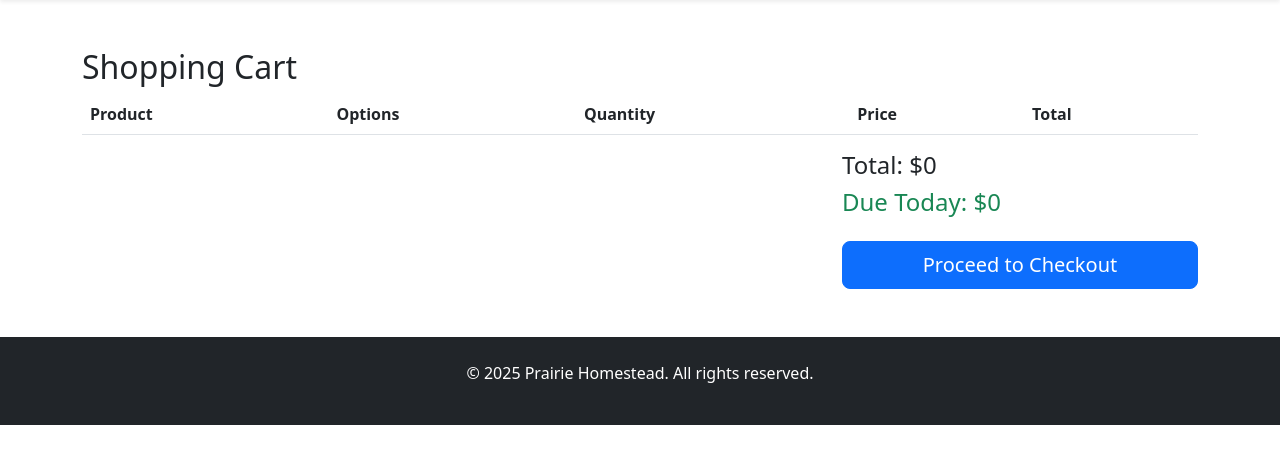
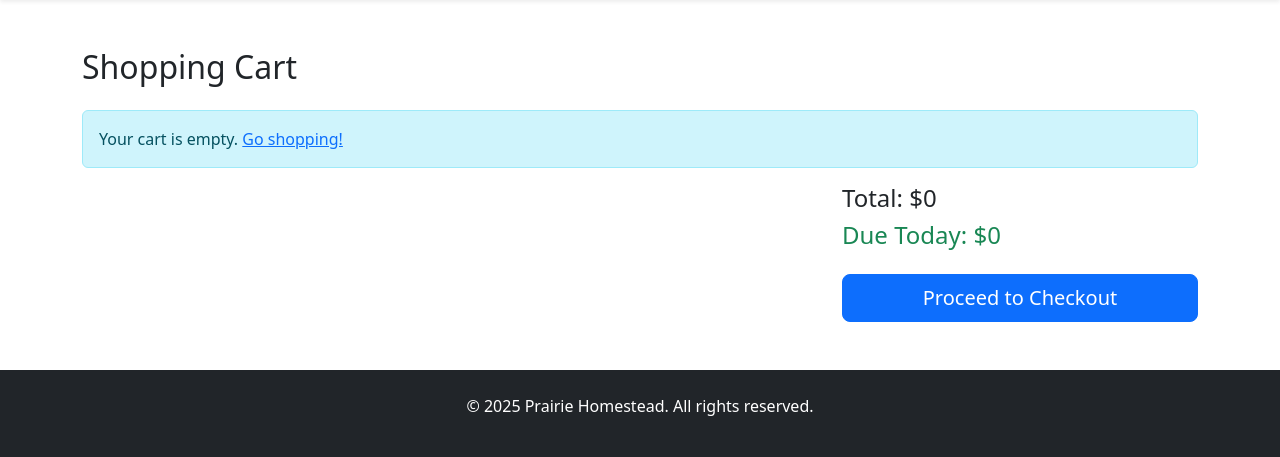
Before and after one commit to DWAA1660/patiencesite, a Flask app: page /shop/cart in a window 1280 px wide. Shown: the part 56-513 px from the top of the page. Run offline with Flask 3, Linux system fonts and the light colour scheme; lists and menus that the app fills with data are empty; some libraries are stand-ins or nearby versions.

Commit message:
much stuff

```diff
--- a/patient_eggs/shop/routes.py
+++ b/patient_eggs/shop/routes.py
@@ -1,4 +1,4 @@
-from flask import Blueprint, render_template, redirect, url_for, flash, request, session
+from flask import Blueprint, render_template, redirect, url_for, flash, request, session, current_app
 from patient_eggs.models import Product, InventoryEggWeekly
 from patient_eggs import db
 import json
@@ -54,6 +54,44 @@ def add_to_cart():
     flash('Added to cart!')
     return redirect(url_for('shop.cart'))
 
+@shop.route('/update_cart_item/<int:item_index>', methods=['POST'])
+def update_cart_item(item_index):
+    cart = session.get('cart', {})
+    if 'items' in cart and 0 <= item_index < len(cart['items']):
+        try:
+            new_quantity = int(request.form.get('quantity'))
+            if new_quantity > 0:
+                cart['items'][item_index]['quantity'] = new_quantity
+                session.modified = True
+                flash('Cart updated.')
+            else:
+                # If 0 or negative, remove it? Or just flash error? Let's remove if 0.
+                cart['items'].pop(item_index)
+                session.modified = True
+                flash('Item removed from cart.')
+        except ValueError:
+            flash('Invalid quantity.')
+
+    session['cart'] = cart
+    return redirect(url_for('shop.cart'))
+
+@shop.route('/remove_from_cart/<int:item_index>')
+def remove_from_cart(item_index):
+    cart = session.get('cart', {})
+    if 'items' in cart and 0 <= item_index < len(cart['items']):
+        cart['items'].pop(item_index)
+        session.modified = True
+        flash('Item removed from cart.')
+
+    session['cart'] = cart
+    return redirect(url_for('shop.cart'))
+
+@shop.route('/clear_cart')
+def clear_cart():
+    session.pop('cart', None)
+    flash('Cart cleared.')
+    return redirect(url_for('shop.cart'))
+
 @shop.route('/cart')
 def cart():
     cart = session.get('cart', {})
@@ -84,4 +122,4 @@ def cart():
 @shop.route('/checkout', methods=['GET', 'POST'])
 def checkout():
     # Stripe logic would go here
-    return render_template('checkout.html')
+    return render_template('checkout.html', key=current_app.config['STRIPE_PUBLIC_KEY'])
--- a/patient_eggs/templates/cart.html
+++ b/patient_eggs/templates/cart.html
@@ -2,8 +2,17 @@
 
 {% block content %}
 <div class="container my-5">
-    <h2>Shopping Cart</h2>
-    <table class="table">
+    <div class="d-flex justify-content-between align-items-center mb-3">
+        <h2>Shopping Cart</h2>
+        {% if items %}
+        <a href="{{ url_for('shop.clear_cart') }}" class="btn btn-outline-danger btn-sm">Clear Cart</a>
+        {% endif %}
+    </div>
+
+    {% if not items %}
+        <div class="alert alert-info">Your cart is empty. <a href="{{ url_for('main.home') }}">Go shopping!</a></div>
+    {% else %}
+    <table class="table align-middle">
         <thead>
             <tr>
                 <th>Product</th>
@@ -11,6 +20,7 @@
                 <th>Quantity</th>
                 <th>Price</th>
                 <th>Total</th>
+                <th>Actions</th>
             </tr>
         </thead>
         <tbody>
@@ -19,16 +29,25 @@
                 <td>{{ item.product.name }}</td>
                 <td>
                     {% for key, value in item.options.items() %}
-                        <small>{{ key }}: {{ value }}</small><br>
+                        <small class="text-muted">{{ key|replace('_', ' ')|title }}: {{ value }}</small><br>
                     {% endfor %}
                 </td>
-                <td>{{ item.quantity }}</td>
+                <td>
+                    <form action="{{ url_for('shop.update_cart_item', item_index=loop.index0) }}" method="POST" class="d-flex align-items-center">
+                        <input type="number" name="quantity" value="{{ item.quantity }}" min="1" class="form-control form-control-sm" style="width: 80px;">
+                        <button type="submit" class="btn btn-sm btn-outline-secondary ms-2">Update</button>
+                    </form>
+                </td>
                 <td>${{ item.product.price }}</td>
                 <td>${{ item.total }}</td>
+                <td>
+                    <a href="{{ url_for('shop.remove_from_cart', item_index=loop.index0) }}" class="btn btn-sm btn-danger" onclick="return confirm('Are you sure?');">Remove</a>
+                </td>
             </tr>
             {% endfor %}
         </tbody>
     </table>
+    {% endif %}
 
     <div class="row justify-content-end">
         <div class="col-md-4">
```
Also changed, not shown: patient_eggs/auth/routes.py (+24 -2 lines), patient_eggs/models.py (+9 -0 lines), patient_eggs/templates/checkout.html (+48 -0 lines).
